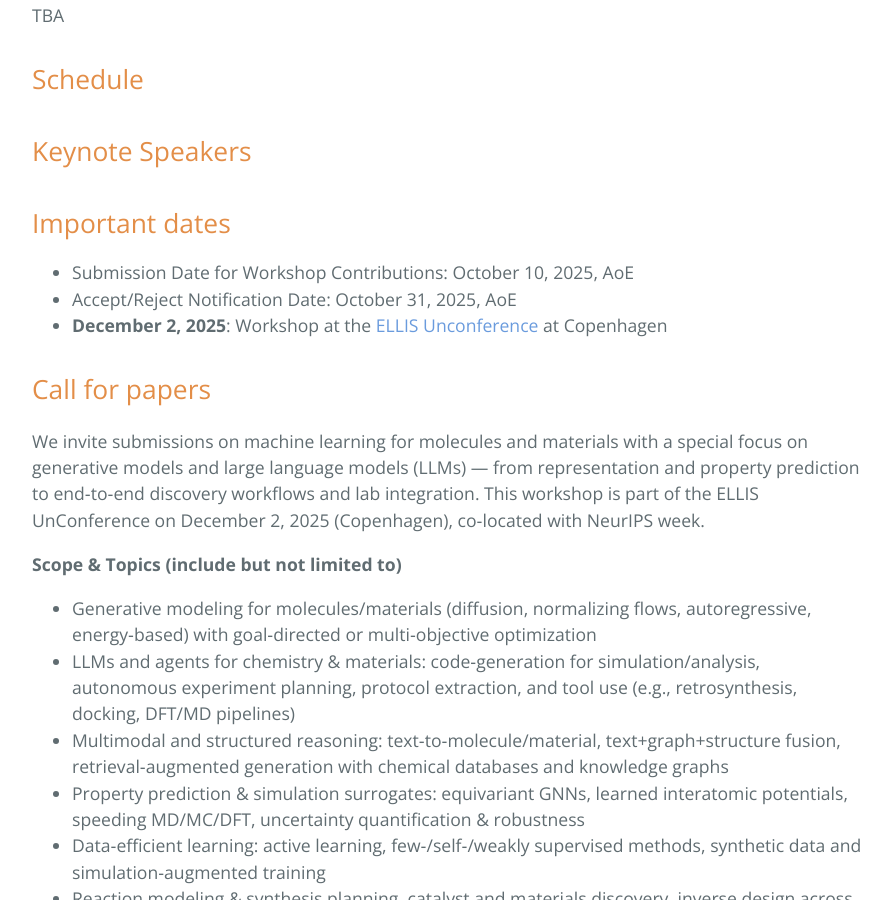
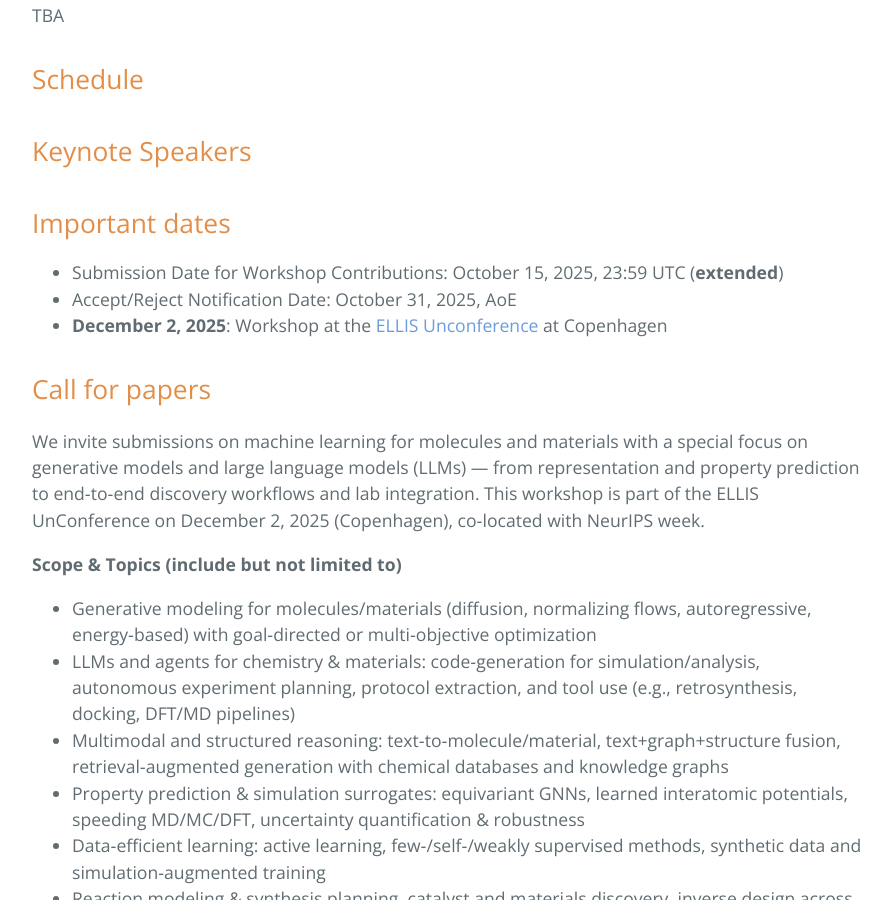
Before and after one commit to moleculediscovery/workshop2025, a Jekyll site: the page built from index.md, in a window 1280 px wide and 900 px high, scrolled down 1156 px. Shown: the whole window, without its empty margins (192-1083 px from the left). Built offline with Jekyll 4.4.1, drawn with Linux system fonts in a browser that asks for light colours; our own code applies the rules of GitHub Pages for plain Markdown files.

Commit message:
Update index.md

```diff
--- a/index.md
+++ b/index.md
@@ -13,7 +13,7 @@ TBA
 ## Keynote Speakers
 
 ## Important dates
-- Submission Date for Workshop Contributions: October 10, 2025, AoE
+- Submission Date for Workshop Contributions: October 15, 2025, 23:59 UTC (**extended**)
 - Accept/Reject Notification Date: October 31, 2025, AoE
 - **December 2, 2025**: Workshop at the [ELLIS Unconference](https://eurips.cc/ellis/) at Copenhagen
 
```
